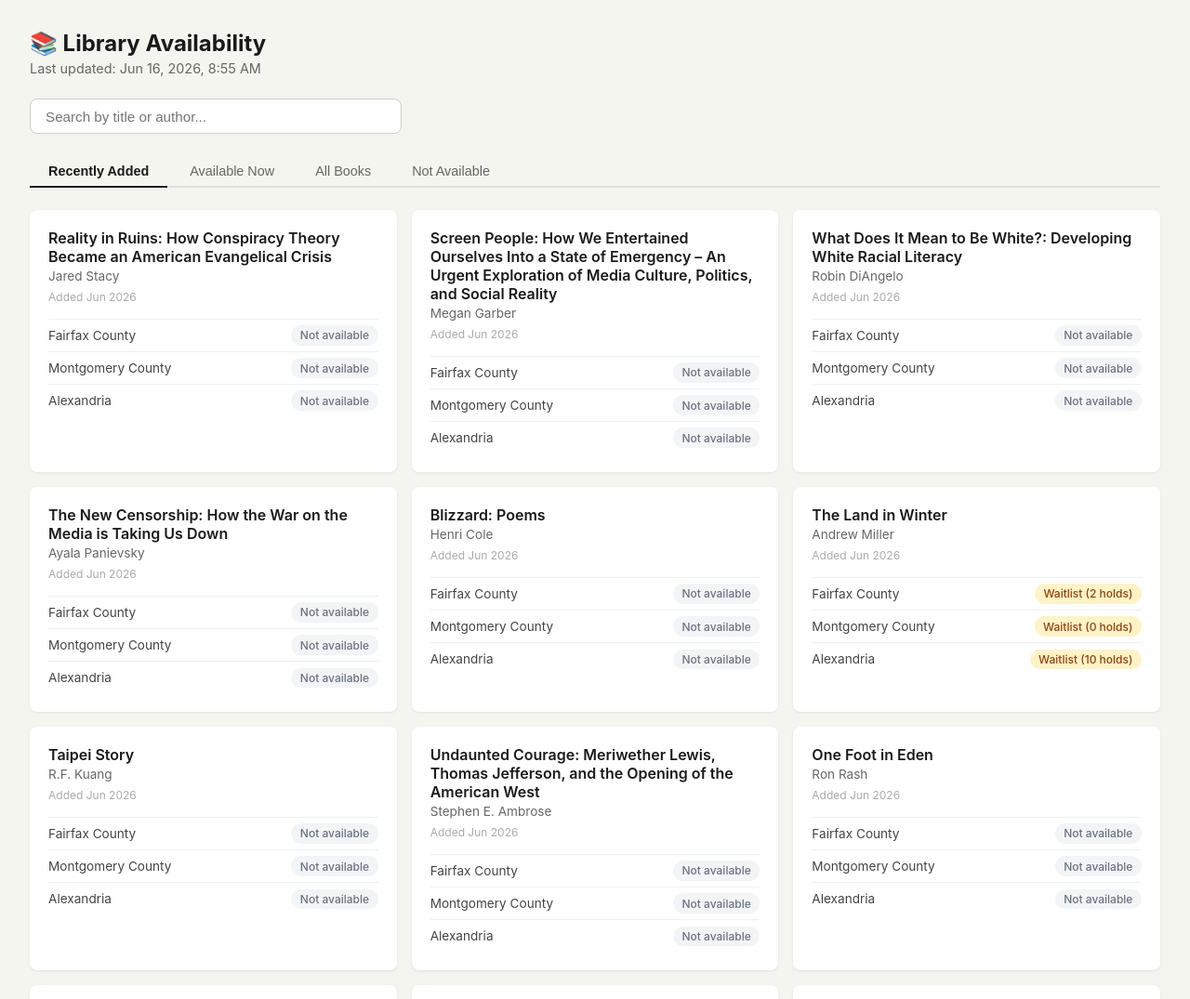
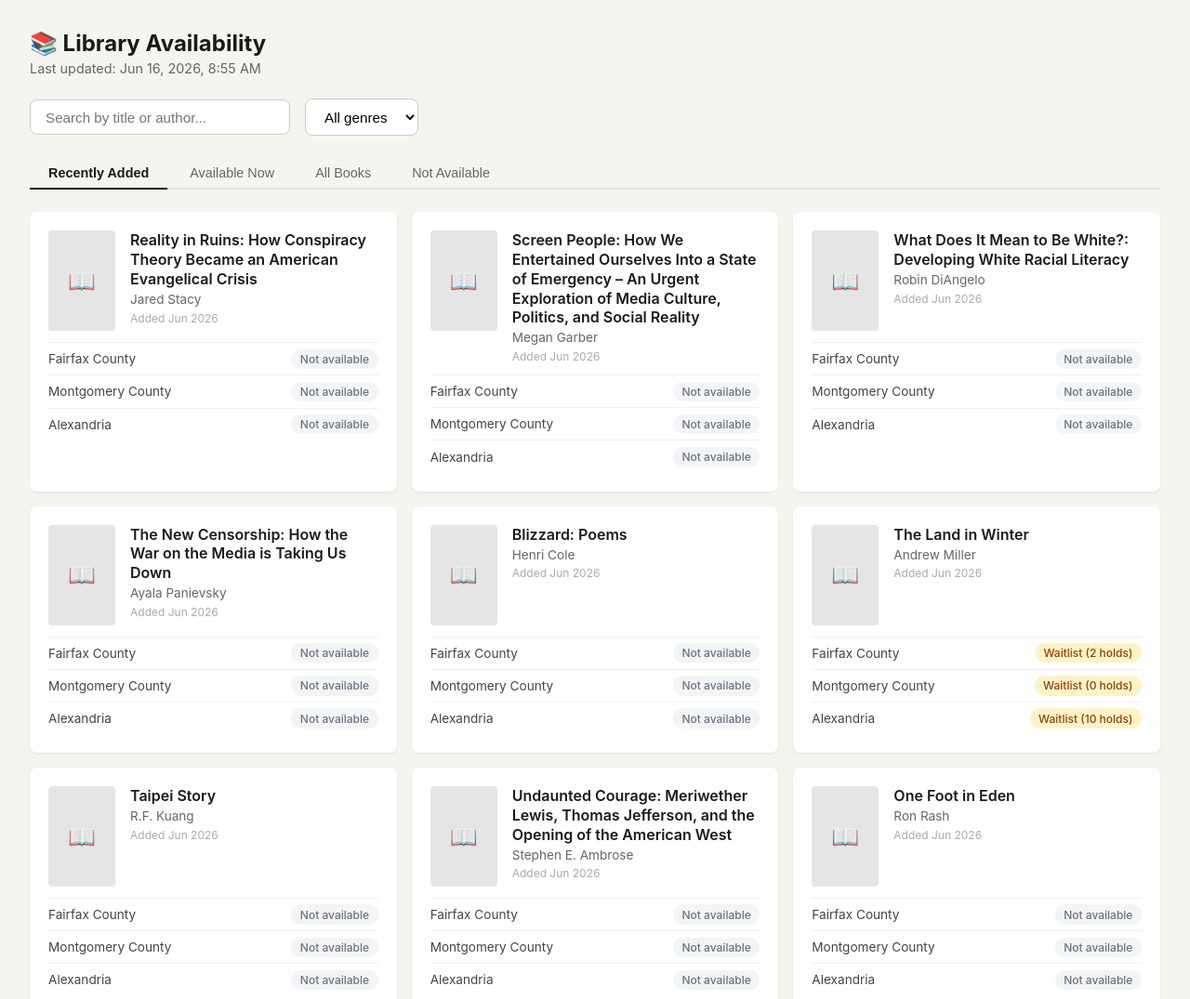
Before and after one commit to caitlinbetz/hardcover-library-availability, a plain HTML site: page docs/index.html in a window 1280 px wide. Shown: the top 1075 px of the page at 93% size. Drawn offline with Linux system fonts and the light colour scheme.

Commit message:
Update index.html

```diff
--- a/docs/index.html
+++ b/docs/index.html
@@ -10,19 +10,38 @@
     h1 { font-size: 1.5rem; margin-bottom: 0.25rem; }
     .subtitle { color: #666; font-size: 0.9rem; margin-bottom: 1.5rem; }
 
-    .search-box { width: 100%; max-width: 400px; padding: 0.6rem 1rem; border: 1px solid #ccc; border-radius: 8px; font-size: 0.95rem; margin-bottom: 1.5rem; outline: none; }
+    .controls { display: flex; gap: 1rem; align-items: center; flex-wrap: wrap; margin-bottom: 1.5rem; }
+    .search-box { padding: 0.6rem 1rem; border: 1px solid #ccc; border-radius: 8px; font-size: 0.95rem; width: 280px; outline: none; }
     .search-box:focus { border-color: #1a1a1a; }
+    .genre-select { padding: 0.6rem 1rem; border: 1px solid #ccc; border-radius: 8px; font-size: 0.95rem; outline: none; background: white; cursor: pointer; }
+    .genre-select:focus { border-color: #1a1a1a; }
 
     .tabs { display: flex; gap: 0.25rem; margin-bottom: 1.5rem; border-bottom: 2px solid #e0e0e0; }
     .tab { padding: 0.5rem 1.25rem; border: none; background: none; cursor: pointer; font-size: 0.9rem; color: #666; border-bottom: 2px solid transparent; margin-bottom: -2px; }
     .tab.active { color: #1a1a1a; border-bottom-color: #1a1a1a; font-weight: 600; }
 
-    .book-grid { display: grid; grid-template-columns: repeat(auto-fill, minmax(320px, 1fr)); gap: 1rem; }
-    .book-card { background: white; border-radius: 8px; padding: 1.25rem; box-shadow: 0 1px 3px rgba(0,0,0,0.08); }
-    .book-title { font-weight: 600; margin-bottom: 0.2rem; }
-    .book-author { font-size: 0.85rem; color: #666; margin-bottom: 0.4rem; }
-    .book-added { font-size: 0.75rem; color: #aaa; margin-bottom: 1rem; }
+    .book-grid { display: grid; grid-template-columns: repeat(auto-fill, minmax(340px, 1fr)); gap: 1rem; }
+    .book-card { background: white; border-radius: 8px; padding: 1.25rem; box-shadow: 0 1px 3px rgba(0,0,0,0.08); display: flex; flex-direction: column; gap: 0.5rem; }
+    .book-top { display: flex; gap: 1rem; }
+    .book-cover { width: 72px; min-width: 72px; height: 108px; object-fit: cover; border-radius: 4px; background: #e5e5e5; }
+    .book-cover-placeholder { width: 72px; min-width: 72px; height: 108px; border-radius: 4px; background: #e5e5e5; display: flex; align-items: center; justify-content: center; font-size: 1.5rem; }
+    .book-meta { flex: 1; }
+    .book-title { font-weight: 600; margin-bottom: 0.2rem; line-height: 1.3; }
+    .book-author { font-size: 0.85rem; color: #666; margin-bottom: 0.3rem; }
+    .book-added { font-size: 0.75rem; color: #aaa; }
+
+    .genre-pills { display: flex; flex-wrap: wrap; gap: 0.3rem; margin-top: 0.5rem; }
+    .genre-pill { padding: 0.15rem 0.5rem; border-radius: 10px; font-size: 0.7rem; background: #e8f0fe; color: #3b5bdb; font-weight: 500; }
+
+    .accordion { border-top: 1px solid #f0f0f0; margin-top: 0.5rem; }
+    .accordion-btn { width: 100%; text-align: left; background: none; border: none; padding: 0.5rem 0; font-size: 0.8rem; color: #888; cursor: pointer; display: flex; justify-content: space-between; align-items: center; }
+    .accordion-btn:hover { color: #444; }
+    .accordion-content { font-size: 0.82rem; color: #555; line-height: 1.5; padding-bottom: 0.5rem; display: none; }
+    .accordion-content.open { display: block; }
+
+    .library-rows { border-top: 1px solid #f0f0f0; margin-top: 0.25rem; }
     .library-row { display: flex; justify-content: space-between; align-items: center; padding: 0.4rem 0; border-top: 1px solid #f0f0f0; font-size: 0.85rem; }
+    .library-row:first-child { border-top: none; }
     .library-name { color: #444; }
     .badge { padding: 0.2rem 0.6rem; border-radius: 12px; font-size: 0.75rem; font-weight: 500; }
     .badge.available { background: #d1fae5; color: #065f46; }
@@ -36,7 +55,12 @@
   <h1>📚 Library Availability</h1>
   <p class="subtitle" id="updated">Loading...</p>
 
-  <input class="search-box" type="text" id="search" placeholder="Search by title or author..." oninput="render()" />
+  <div class="controls">
+    <input class="search-box" type="text" id="search" placeholder="Search by title or author..." oninput="render()" />
+    <select class="genre-select" id="genre-filter" onchange="render()">
+      <option value="">All genres</option>
+    </select>
+  </div>
 
   <div class="tabs">
     <button class="tab active" onclick="setTab('recent', event)">Recently Added</button>
@@ -92,6 +116,11 @@
       return fuzzyMatch(book.title, query) || fuzzyMatch(book.author, query);
     }
 
+    function matchesGenre(book, genre) {
+      if (!genre) return true;
+      return (book.genres || []).some(g => g.toLowerCase() === genre.toLowerCase());
+    }
+
     function formatDate(iso) {
       if (!iso) return '';
       return new Date(iso).toLocaleDateString('en-US', { month: 'short', year: 'numeric' });
@@ -104,18 +133,42 @@
       render();
     }
 
+    function toggleAccordion(id) {
+      const el = document.getElementById(id);
+      const btn = document.getElementById('btn-' + id);
+      const isOpen = el.classList.contains('open');
+      el.classList.toggle('open');
+      btn.querySelector('span').textContent = isOpen ? '▾' : '▴';
+    }
+
+    function buildGenreDropdown() {
+      const allGenres = new Set();
+      allBooks.forEach(b => (b.genres || []).forEach(g => allGenres.add(g)));
+      const sorted = Array.from(allGenres).sort();
+      const select = document.getElementById('genre-filter');
+      sorted.forEach(g => {
+        const opt = document.createElement('option');
+        opt.value = g;
+        opt.textContent = g;
+        select.appendChild(opt);
+      });
+    }
+
     function render() {
       const query = document.getElementById('search').value;
+      const genre = document.getElementById('genre-filter').value;
       const grid = document.getElementById('grid');
 
-      let filtered = allBooks.filter(b => matchesSearch(b, query));
+      let filtered = allBooks
+        .filter(b => matchesSearch(b, query))
+        .filter(b => matchesGenre(b, genre));
 
       if (currentTab === 'recent') {
         filtered = filtered.slice(0, 25);
       } else if (currentTab === 'available') {
         filtered = filtered.filter(b => bookBestStatus(b) === 'available');
       } else if (currentTab === 'unavailable') {
-        filtered = filtered.filter(b => bookBestStatus(b) === 'unavailable' || bookBestStatus(b) === 'no-isbn');
+        filtered = filtered.filter(b => ['unavailable', 'no-isbn'].includes(bookBestStatus(b)));
       }
 
       if (filtered.length === 0) {
@@ -123,19 +176,46 @@
         return;
       }
 
-      grid.innerHTML = filtered.map(book => `
-        <div class="book-card">
-          <div class="book-title">${book.title}</div>
-          <div class="book-author">${book.author}</div>
-          ${book.added_at ? `<div class="book-added">Added ${formatDate(book.added_at)}</div>` : ''}
+      grid.innerHTML = filtered.map((book, i) => {
+        const descId = `desc-${i}`;
+        const coverHtml = book.cover
+          ? `<img class="book-cover" src="${book.cover}" alt="${book.title}" loading="lazy">`
+          : `<div class="book-cover-placeholder">📖</div>`;
+        const genreHtml = (book.genres || []).length
+          ? `<div class="genre-pills">${book.genres.map(g => `<span class="genre-pill">${g}</span>`).join('')}</div>`
+          : '';
+        const descHtml = book.description
+          ? `<div class="accordion">
+               <button class="accordion-btn" id="btn-${descId}" onclick="toggleAccordion('${descId}')">
+                 Description <span>▾</span>
+               </button>
+               <div class="accordion-content" id="${descId}">${book.description}</div>
+             </div>`
+          : '';
+        const libraryHtml = `<div class="library-rows">
           ${Object.entries(book.availability).map(([lib, avail]) => `
             <div class="library-row">
               <span class="library-name">${lib.replace(' Public Library', '')}</span>
               <span class="badge ${getStatus(avail)}">${getBadgeLabel(avail)}</span>
             </div>
           `).join('')}
-        </div>
-      `).join('');
+        </div>`;
+
+        return `
+          <div class="book-card">
+            <div class="book-top">
+              ${coverHtml}
+              <div class="book-meta">
+                <div class="book-title">${book.title}</div>
+                <div class="book-author">${book.author}</div>
+                ${book.added_at ? `<div class="book-added">Added ${formatDate(book.added_at)}</div>` : ''}
+                ${genreHtml}
+              </div>
+            </div>
+            ${descHtml}
+            ${libraryHtml}
+          </div>`;
+      }).join('');
     }
 
     fetch('https://raw.githubusercontent.com/caitlinbetz/hardcover-library-availability/main/data/results.json')
@@ -146,6 +226,7 @@
           data.updated === 'never'
             ? 'Not yet updated — run the GitHub Action to populate data.'
             : `Last updated: ${new Date(data.updated).toLocaleString('en-US', { timeZone: 'America/New_York', dateStyle: 'medium', timeStyle: 'short' })}`;
+        buildGenreDropdown();
         render();
       })
       .catch(() => {
```
